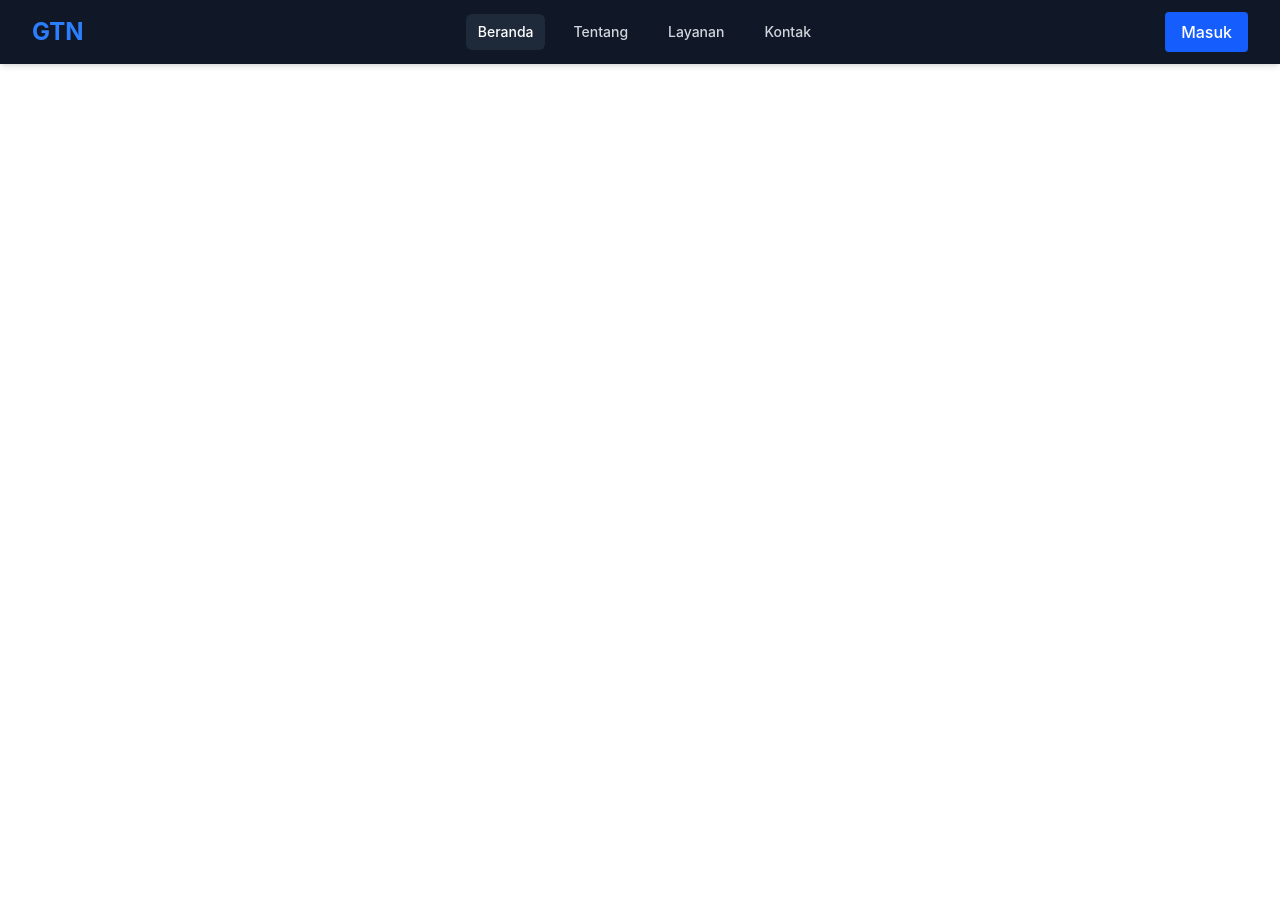
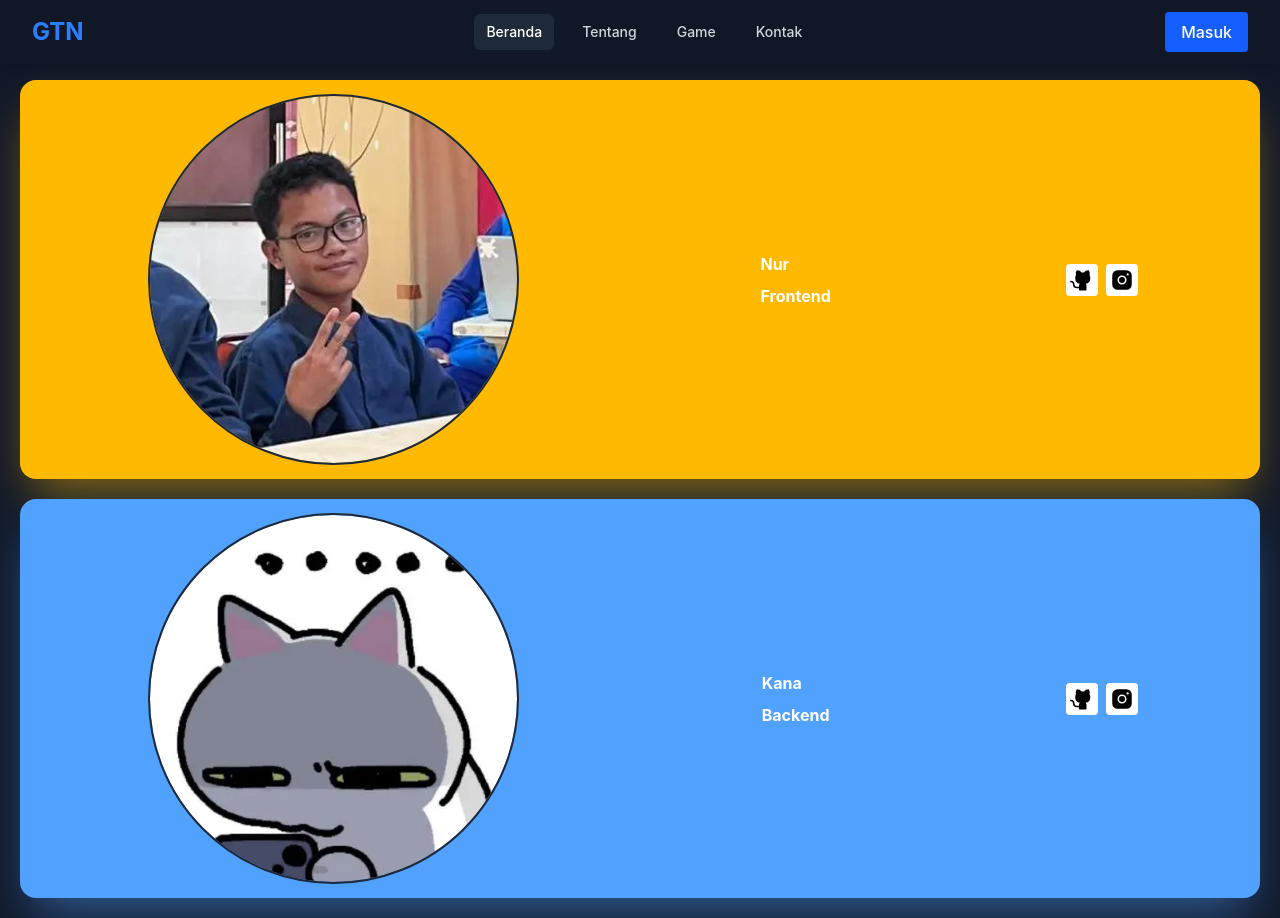
Before and after one commit to KaanaxD/Guess-The-Number, a React (Vite) app in the folder client/: page /contact in a window 1280 px wide. Before the commit the page ends 800 px from the top, so only its background shows below. Built offline with nearby package versions, Linux system fonts and the light colour scheme.

Commit message:
nd tau apa sa update

```diff
--- a/client/src/index.css
+++ b/client/src/index.css
@@ -4,4 +4,10 @@
   .bubble {
     @apply animate-pulse absolute w-50 h-50 rounded-full blur-3xl opacity-70;
   }
+  .img_contact{
+    @apply rounded-full outline-2 outline-gray-800 m-2;
+  }
+  .container_contact{
+    @apply flex h-fit items-center justify-around shadow-2xl gap-2 p-2 rounded-2xl;
+  }
 }
--- a/client/src/pages/contact.jsx
+++ b/client/src/pages/contact.jsx
@@ -1,11 +1,68 @@
+import Nur from "../assets/nur.webp";
+import Kana from "../assets/kaana.webp";
+
 function Contact() {
   return (
     <>
-            <div>
-                <article>
-                    <img src="" alt="" />
-                    <p></p>
-                    <h1></h1>
+      <div className="flex flex-col justify-center bg-gray-900 min-h-screen text-white font-bold p-5 gap-5">
+        <h1 className="text-4xl text-center">Kontak Kami</h1>
+        <article className="bg-amber-400 container_contact shadow-amber-400/50">
+          <img src={Nur} alt="Nur" width="30%" className="img_contact" />
+          <div className="flex flex-col gap-2">
+            <p>Nur</p>
+            <h1>Frontend</h1>
+          </div>
+          <div className="flex gap-2">
+            <svg
+              xmlns="http://www.w3.org/2000/svg"
+              width="32"
+              height="32"
+              fill="#000000"
+              viewBox="0 0 256 256"
+              className="bg-white rounded p-1"
+            >
+              <path d="M216,104v8a56.06,56.06,0,0,1-48.44,55.47A39.8,39.8,0,0,1,176,192v40a8,8,0,0,1-8,8H104a8,8,0,0,1-8-8V216H72a40,40,0,0,1-40-40A24,24,0,0,0,8,152a8,8,0,0,1,0-16,40,40,0,0,1,40,40,24,24,0,0,0,24,24H96v-8a39.8,39.8,0,0,1,8.44-24.53A56.06,56.06,0,0,1,56,112v-8a58.14,58.14,0,0,1,7.69-28.32A59.78,59.78,0,0,1,69.07,28,8,8,0,0,1,76,24a59.75,59.75,0,0,1,48,24h24a59.75,59.75,0,0,1,48-24,8,8,0,0,1,6.93,4,59.74,59.74,0,0,1,5.37,47.68A58,58,0,0,1,216,104Z"></path>
+            </svg>
+            <svg
+              xmlns="http://www.w3.org/2000/svg"
+              width="32"
+              height="32"
+              fill="#000000"
+              viewBox="0 0 256 256"
+              className="bg-white rounded p-1"
+            >
+              <path d="M176,24H80A56.06,56.06,0,0,0,24,80v96a56.06,56.06,0,0,0,56,56h96a56.06,56.06,0,0,0,56-56V80A56.06,56.06,0,0,0,176,24ZM128,176a48,48,0,1,1,48-48A48.05,48.05,0,0,1,128,176Zm60-96a12,12,0,1,1,12-12A12,12,0,0,1,188,80Zm-28,48a32,32,0,1,1-32-32A32,32,0,0,1,160,128Z"></path>
+            </svg>
+          </div>
+        </article>
+        <article className="bg-blue-400 container_contact shadow-blue-400/50">
+          <img src={Kana} alt="Kana" width="30%" className="img_contact" />
+          <div className="flex flex-col gap-2">
+            <p>Kana</p>
+            <h1>Backend</h1>
+          </div>
+          <div className="flex gap-2">
+            <svg
+              xmlns="http://www.w3.org/2000/svg"
+              width="32"
+              height="32"
+              fill="#000000"
+              viewBox="0 0 256 256"
+              className="bg-white rounded p-1"
+            >
+              <path d="M216,104v8a56.06,56.06,0,0,1-48.44,55.47A39.8,39.8,0,0,1,176,192v40a8,8,0,0,1-8,8H104a8,8,0,0,1-8-8V216H72a40,40,0,0,1-40-40A24,24,0,0,0,8,152a8,8,0,0,1,0-16,40,40,0,0,1,40,40,24,24,0,0,0,24,24H96v-8a39.8,39.8,0,0,1,8.44-24.53A56.06,56.06,0,0,1,56,112v-8a58.14,58.14,0,0,1,7.69-28.32A59.78,59.78,0,0,1,69.07,28,8,8,0,0,1,76,24a59.75,59.75,0,0,1,48,24h24a59.75,59.75,0,0,1,48-24,8,8,0,0,1,6.93,4,59.74,59.74,0,0,1,5.37,47.68A58,58,0,0,1,216,104Z"></path>
+            </svg>
+            <svg
+              xmlns="http://www.w3.org/2000/svg"
+              width="32"
+              height="32"
+              fill="#000000"
+              viewBox="0 0 256 256"
+              className="bg-white rounded p-1"
+            >
+              <path d="M176,24H80A56.06,56.06,0,0,0,24,80v96a56.06,56.06,0,0,0,56,56h96a56.06,56.06,0,0,0,56-56V80A56.06,56.06,0,0,0,176,24ZM128,176a48,48,0,1,1,48-48A48.05,48.05,0,0,1,128,176Zm60-96a12,12,0,1,1,12-12A12,12,0,0,1,188,80Zm-28,48a32,32,0,1,1-32-32A32,32,0,0,1,160,128Z"></path>
+            </svg>
+          </div>
         </article>
       </div>
     </>
--- a/client/src/pages/navbar.jsx
+++ b/client/src/pages/navbar.jsx
@@ -41,7 +41,7 @@ function Navbar() {
                 href="#"
                 className="text-gray-300 hover:bg-gray-700 hover:text-white px-3 py-2 rounded-md text-sm font-medium transition"
               >
-                Layanan
+                Game
               </a>
               <Link
                 to="/contact"
@@ -124,18 +124,18 @@ function Navbar() {
             >
               Leaderboard
             </Link>
-            <a
-              href="#"
+            <Link
+              to="/game"
               className="block px-3 py-2 rounded-md text-base font-medium text-gray-300 hover:bg-gray-700 hover:text-white"
             >
-              Layanan
-            </a>
-            <a
-              href="#"
+              Game
+            </Link>
+            <Link
+              to="/contact"
               className="block px-3 py-2 rounded-md text-base font-medium text-gray-300 hover:bg-gray-700 hover:text-white"
             >
               Kontak
-            </a>
+            </Link>
 
             {/* Tombol Login Mobile */}
             <Link
```
Also changed, not shown: client/src/assets/kaana.webp (added), client/src/assets/nur.webp (added). Lines whose indentation alone changed are shown as unchanged.
